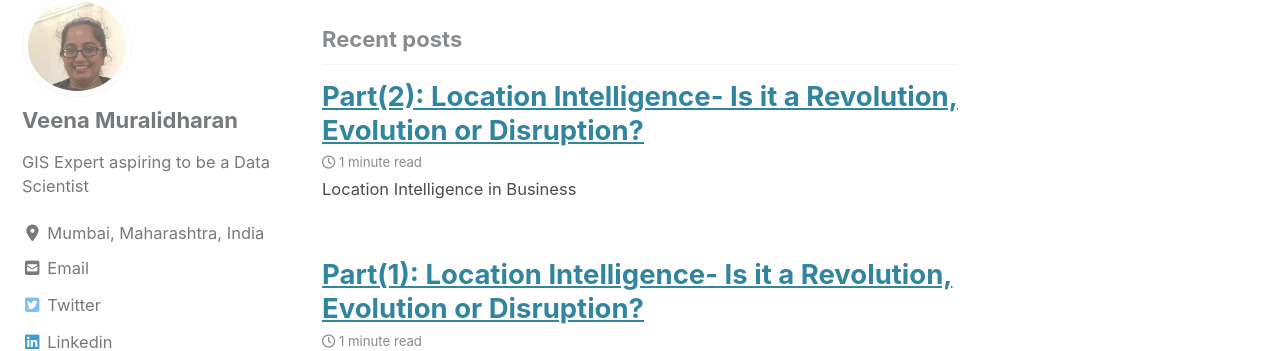
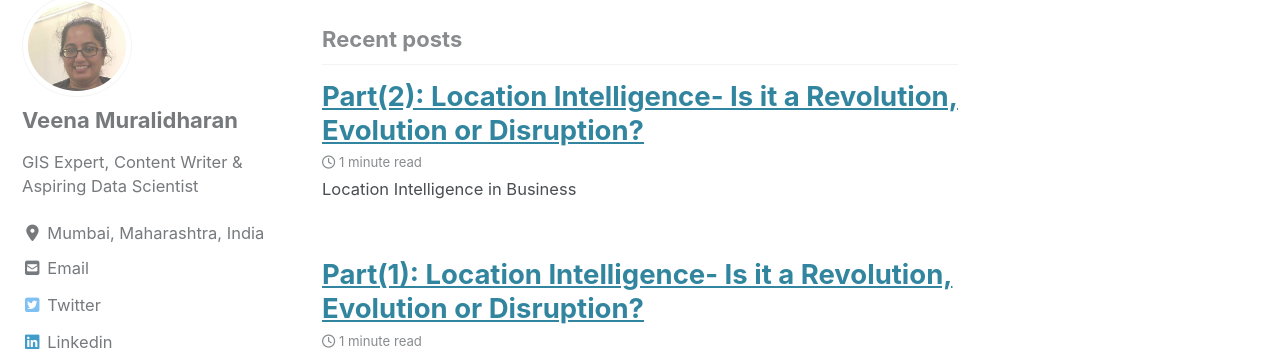
Before and after one commit to veena1486/veena1486.github.io, a Jekyll site: the page built from index.html, in a window 1280 px wide. Shown: the part 428-779 px from the top of the page. Built offline with Jekyll 4.4.1, drawn with Linux system fonts in a browser that asks for light colours; cached includes are drawn as plain includes; nearby versions of some CDN libraries; the list of posts is cut into pages by our own code.

Commit message:
Update _config.yml

```diff
--- a/_config.yml
+++ b/_config.yml
@@ -20,7 +20,7 @@
 title_separator          : "-"
 subtitle                 : # site tagline that appears below site title in masthead
 name                     : "Veena Muralidharan"
-description              : "GIS Expert & Data Science Aspirant"
+description              : "GIS Expert, Content Writer & Aspiring Data Scientist"
 url                      : # the base hostname & protocol for your site e.g. "https://mmistakes.github.io"
 baseurl                  : # the subpath of your site, e.g. "/blog"
 repository               : # GitHub username/repo-name e.g. "mmistakes/minimal-mistakes"
@@ -109,7 +109,7 @@
 author:
   name             : "Veena Muralidharan"
   avatar           : "/images/my_photo.jpg"
-  bio              : "GIS Expert aspiring to be a Data Scientist"
+  bio              : "GIS Expert, Content Writer & Aspiring Data Scientist"
   location         : "Mumbai, Maharashtra, India"
   email            :
   links:
```
